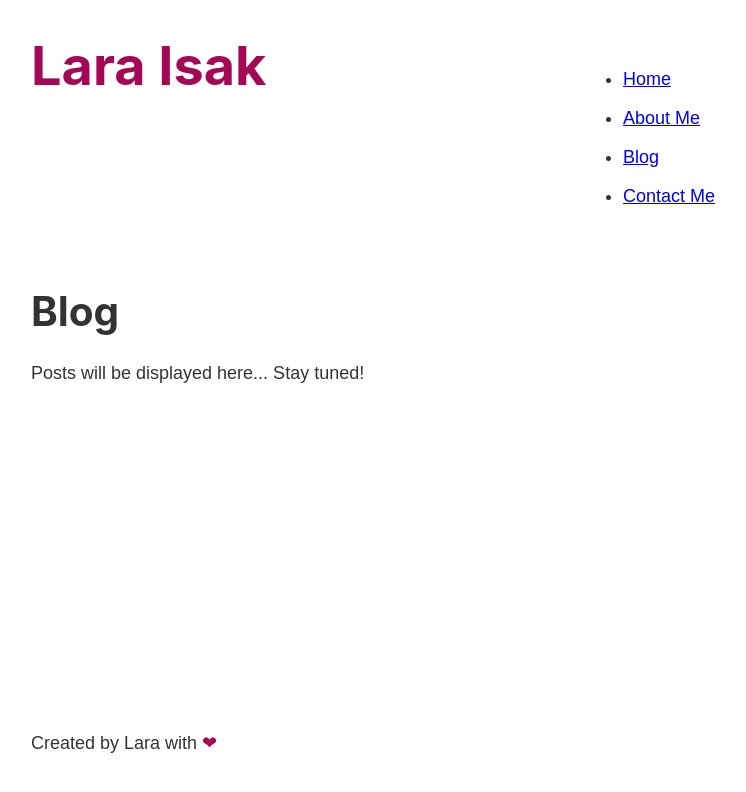
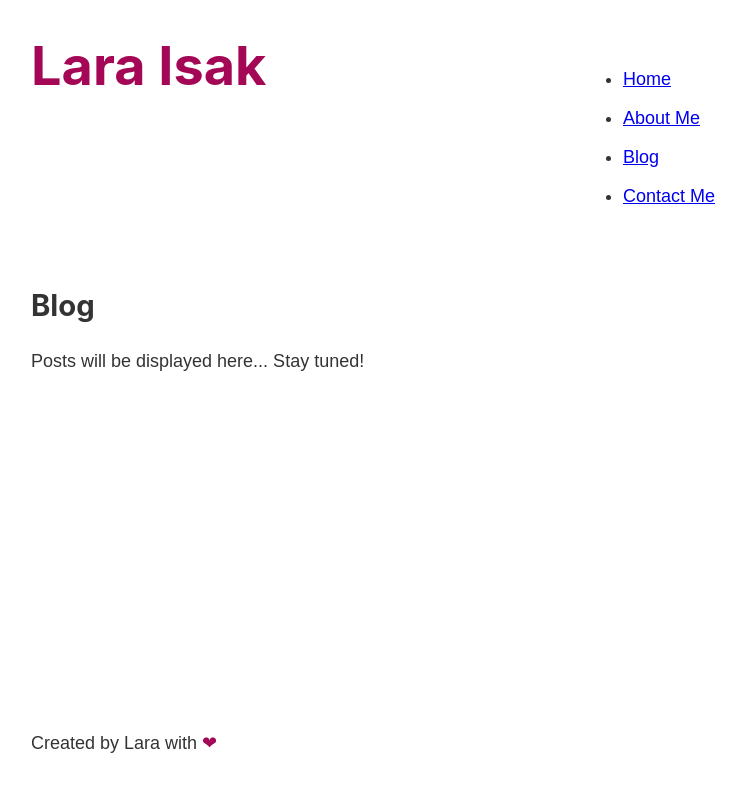
Before and after one commit to lara-isak/hello-gatsby, a Gatsby site: page /blog in a window 1280 px wide. Shown: the whole page, without its empty margins (267-1013 px from the left). Built offline with nearby package versions, Linux system fonts and the light colour scheme; Gatsby itself is replaced by a stand-in of ours.

Commit message:
💄 style: update header on blog page

```diff
--- a/src/pages/blog.js
+++ b/src/pages/blog.js
@@ -5,7 +5,7 @@ const BlogPage = () => {
   return(
     <div>
       <Layout>
-        <h1>Blog</h1>
+        <h2>Blog</h2>
         <p>Posts will be displayed here... Stay tuned!</p>
       </Layout>
     </div>
```
